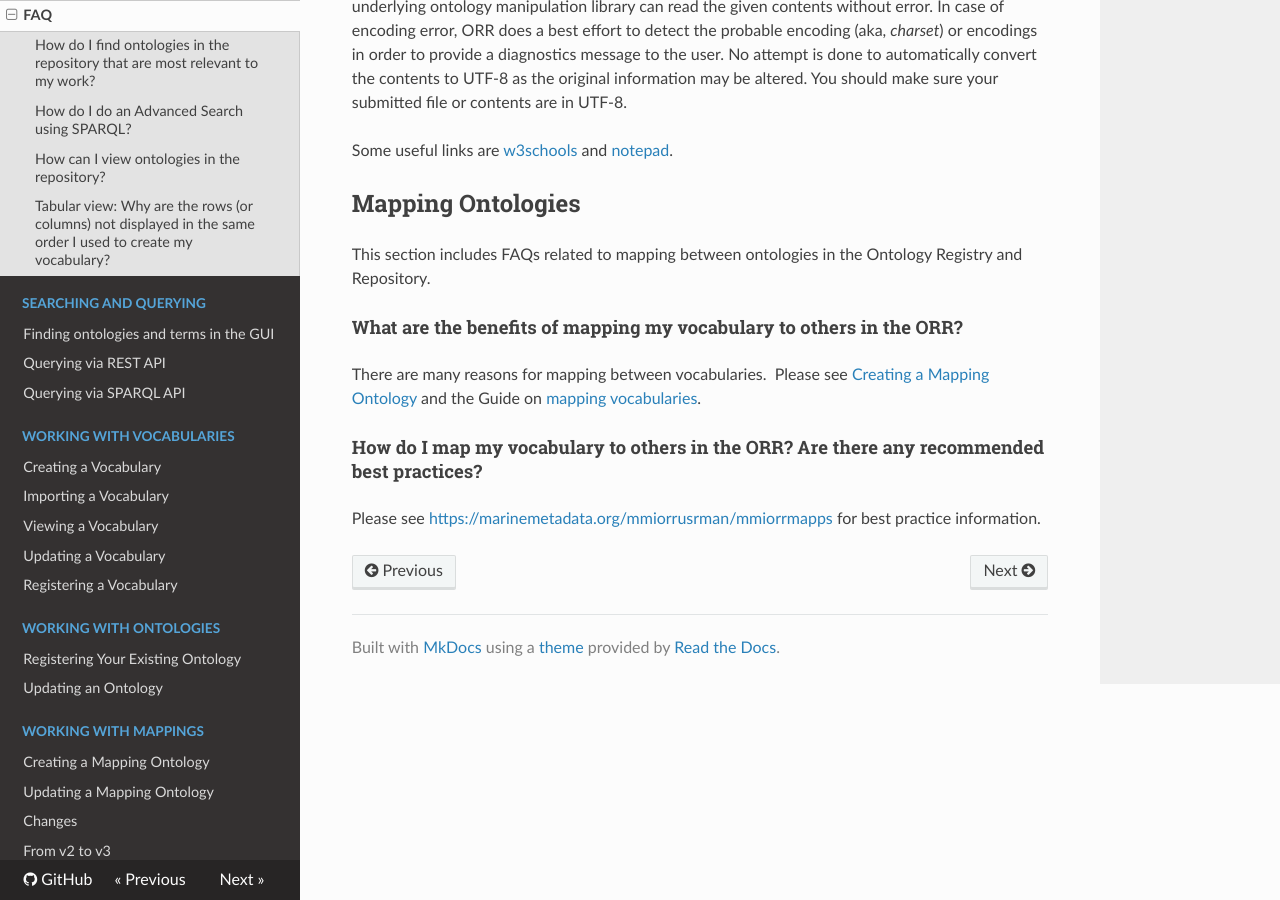
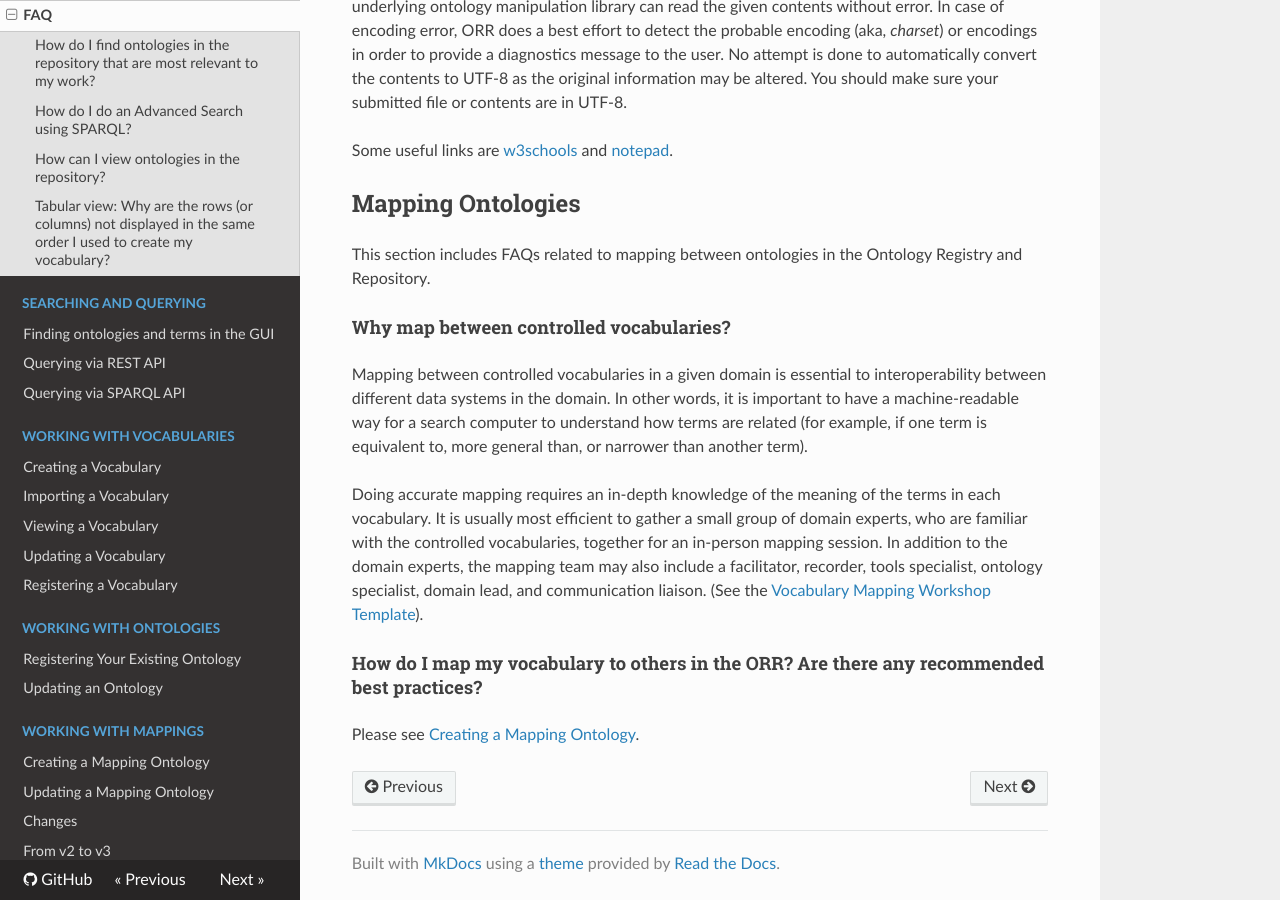
Before and after one commit to mmisw/mmiorr-docs, an MkDocs documentation site: the page built from docs/faq.md, in a window 1280 px wide and 900 px high, scrolled down 6574 px. Built offline with MkDocs 1.6.1, drawn with Linux system fonts in a browser that asks for light colours; nearby versions of some CDN libraries; old or Windows-style settings are respelled for this version of MkDocs.

Commit message:
some updates re mapping

```diff
--- a/docs/faq.md
+++ b/docs/faq.md
@@ -272,14 +272,21 @@ Some useful links are [w3schools](http://www.w3schools.com/XML/xml_encoding.asp)
 
 This section includes FAQs related to mapping between ontologies in the Ontology Registry and Repository.
 
-#### What are the benefits of mapping my vocabulary to others in the ORR?
+#### Why map between controlled vocabularies?
 
-There are many reasons for mapping between vocabularies.
-Please see [Creating a Mapping Ontology](/mapping/new/)
-and the Guide on [mapping vocabularies](https://marinemetadata.org/guides/vocabs/cvchooseimplement/cvmap).
+Mapping between controlled vocabularies in a given domain is essential to interoperability between
+different data systems in the domain. In other words, it is important to have a machine-readable way
+for a search computer to understand how terms are related (for example, if one term is equivalent to,
+more general than, or narrower than another term).
+
+Doing accurate mapping requires an in-depth knowledge of the meaning of the terms in each vocabulary.
+It is usually most efficient to gather a small group of domain experts, who are familiar with the
+controlled vocabularies, together for an in-person mapping session. In addition to the domain experts,
+the mapping team may also include a facilitator, recorder, tools specialist, ontology specialist,
+domain lead, and communication liaison.
+(See the [Vocabulary Mapping Workshop Template](https://marinemetadata.org/workshoptemp)).
+
 
 #### How do I map my vocabulary to others in the ORR? Are there any recommended best practices?
 
-Please see
-[https://marinemetadata.org/mmiorrusrman/mmiorrmapps](https://marinemetadata.org/mmiorrusrman/mmiorrmapps)
-for best practice information.
+Please see [Creating a Mapping Ontology](/mapping/new).
```
Also changed, not shown: docs/mapping/new.md (+4 -17 lines).
